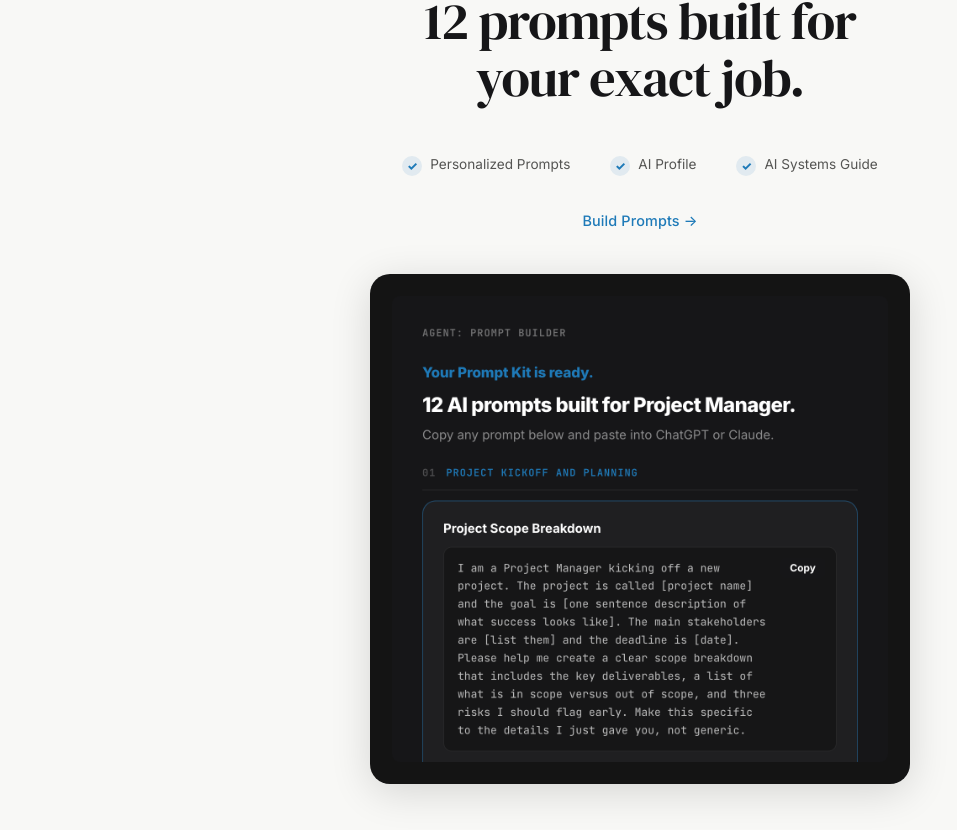
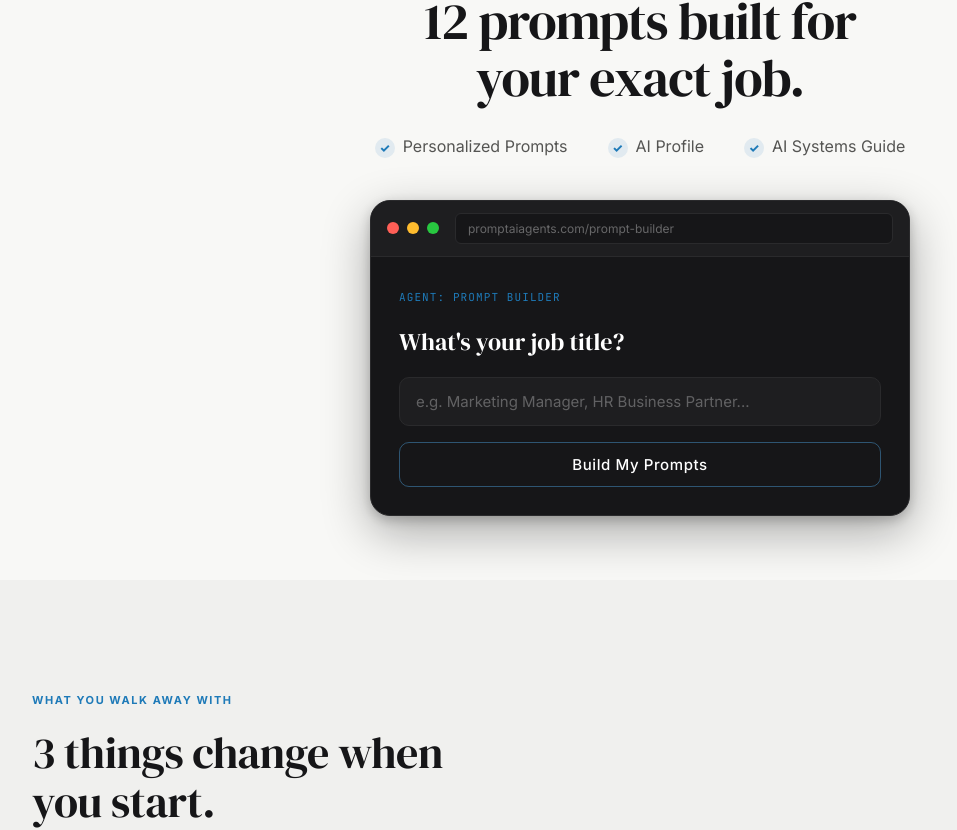
Before and after one commit to coolcalvin457-tech/agent-timesaver-nextjs, a Next.js app: page / in a window 1280 px wide. Shown: the part 1790-2620 px from the top of the page, without its empty margins (0-957 px from the left). Built offline with nearby package versions, Linux system fonts and the light colour scheme.

Commit message:
Embed Prompt Builder job title input on homepage with pre-fill handoff

```diff
--- a/app/globals.css
+++ b/app/globals.css
@@ -2745,7 +2745,7 @@ input, textarea {
   display: flex;
   align-items: center;
   gap: 8px;
-  font-size: 0.85rem;
+  font-size: 1rem;
   color: var(--text-secondary);
 }
 
@@ -2776,7 +2776,7 @@ input, textarea {
 
 .prompt-builder-cta-link {
   color: var(--cta);
-  font-size: 0.9rem;
+  font-size: 1rem;
   font-weight: 500;
   text-decoration: none;
   letter-spacing: 0.01em;
--- a/app/page.tsx
+++ b/app/page.tsx
@@ -2,6 +2,7 @@ import HeroToolWrap from "@/components/HeroToolWrap";
 import HeroButton from "@/components/HeroButton";
 import NavClient from "@/components/NavClient";
 import Footer from "@/components/Footer";
+import PromptBuilderEmbed from "@/components/PromptBuilderEmbed";
 
 export default function Home() {
   return (
@@ -95,14 +96,14 @@ export default function Home() {
               <div className="eyebrow" style={{ marginBottom: "16px" }}>AGENT: Prompt Builder</div>
               <h2
                 className="heading-1"
-                style={{ marginBottom: "48px", fontSize: "var(--section-headline-size)", lineHeight: "var(--section-headline-lh)", letterSpacing: "var(--section-headline-ls)" }}
+                style={{ marginBottom: "var(--section-head-gap)", fontSize: "var(--section-headline-size)", lineHeight: "var(--section-headline-lh)", letterSpacing: "var(--section-headline-ls)" }}
               >
                 <span style={{ display: "block" }}>12 prompts built for</span>
                 <span style={{ display: "block" }}>your exact job.</span>
               </h2>
 
               {/* Compact horizontal kit items */}
-              <div className="prompt-builder-kit-row" style={{ marginBottom: "32px" }}>
+              <div className="prompt-builder-kit-row" style={{ marginBottom: "40px" }}>
                 <div className="prompt-builder-kit-pill">
                   <span className="kit-item-check" style={{ fontSize: "0.75rem" }}>✓</span>
                   <span>Personalized Prompts</span>
@@ -117,20 +118,10 @@ export default function Home() {
                 </div>
               </div>
 
-              {/* CTA — above screenshot */}
-              <a href="/prompt-builder" className="prompt-builder-cta-link">
-                Build Prompts →
-              </a>
             </div>
 
-            {/* Large screenshot */}
-            <a href="/prompt-builder" className="prompt-builder-screenshot-wrap">
-              <img
-                src="/tool-previews/prompt-builder-preview.png"
-                alt="AGENT: Prompt Builder results — 12 AI prompts built for Project Manager"
-                style={{ width: "100%", display: "block" }}
-              />
-            </a>
+            {/* Embedded prompt builder — job title input → navigates to full tool */}
+            <PromptBuilderEmbed />
 
           </div>
         </section>
--- /dev/null
+++ b/components/PromptBuilderEmbed.tsx
@@ -0,0 +1,66 @@
+"use client";
+
+import { useState } from "react";
+import { useRouter } from "next/navigation";
+import { track } from "@vercel/analytics";
+
+export default function PromptBuilderEmbed() {
+  const [jobTitle, setJobTitle] = useState("");
+  const router = useRouter();
+
+  const handleSubmit = () => {
+    if (!jobTitle.trim()) return;
+    track("prompt_builder_embed_start", { jobTitle });
+    router.push(`/prompt-builder?jobTitle=${encodeURIComponent(jobTitle.trim())}`);
+  };
+
+  return (
+    <div className="browser-chrome hero-tool-dark" style={{ maxWidth: "540px", margin: "0 auto" }}>
+      <div className="browser-bar">
+        <div className="browser-dot browser-dot-red" />
+        <div className="browser-dot browser-dot-yellow" />
+        <div className="browser-dot browser-dot-green" />
+        <div className="browser-url">promptaiagents.com/prompt-builder</div>
+      </div>
+      <div style={{ padding: "32px 28px 28px" }}>
+        <span style={{
+          fontSize: "0.6875rem",
+          fontFamily: "var(--font-mono)",
+          letterSpacing: "0.1em",
+          color: "var(--cta)",
+          textTransform: "uppercase" as const,
+          display: "block",
+          marginBottom: "20px",
+        }}>
+          AGENT: Prompt Builder
+        </span>
+        <p style={{
+          fontFamily: "var(--font-display)",
+          fontSize: "clamp(1.25rem, 2.5vw, 1.5rem)",
+          fontWeight: 400,
+          color: "#fff",
+          lineHeight: 1.25,
+          marginBottom: "20px",
+        }}>
+          What&apos;s your job title?
+        </p>
+        <input
+          type="text"
+          className="input"
+          placeholder="e.g. Marketing Manager, HR Business Partner..."
+          value={jobTitle}
+          onChange={(e) => setJobTitle(e.target.value)}
+          onKeyDown={(e) => { if (e.key === "Enter" && jobTitle.trim()) handleSubmit(); }}
+          style={{ marginBottom: "16px" }}
+        />
+        <button
+          className="btn btn-primary btn-full"
+          onClick={handleSubmit}
+          disabled={!jobTitle.trim()}
+        >
+          Build My Prompts
+        </button>
+      </div>
+    </div>
+  );
+}
```
Also changed, not shown: app/prompt-builder/page.tsx (+6 -2 lines), components/PromptBuilderTool.tsx (+15 -2 lines).
